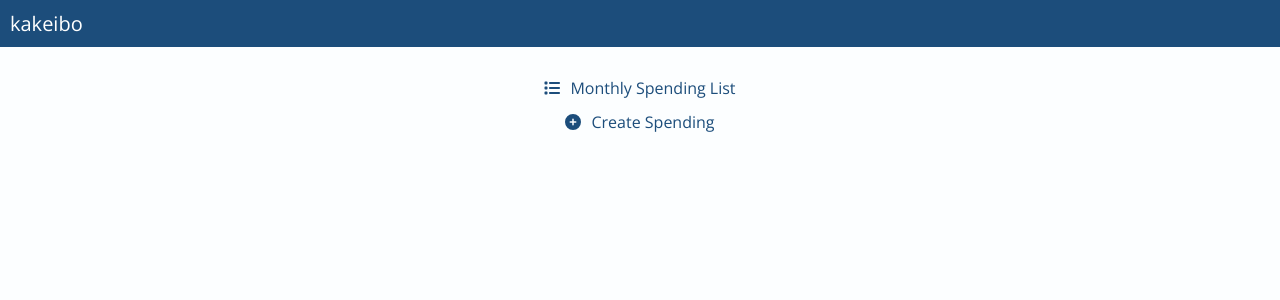
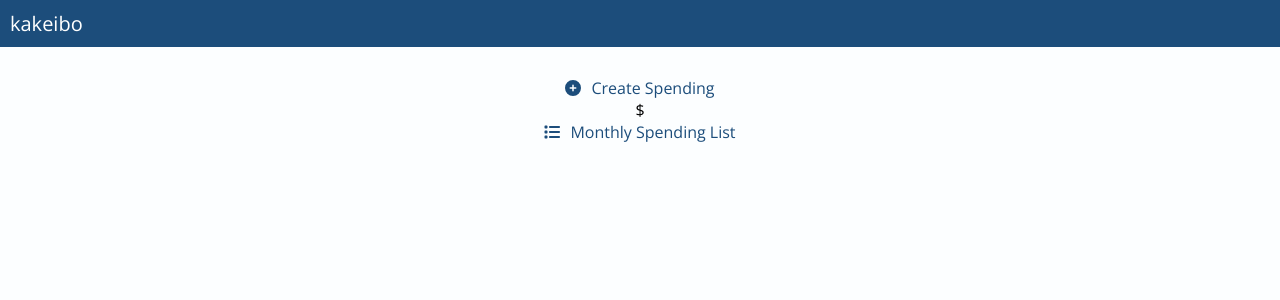
Before and after one commit to AyakaYasuda/kakeibo, a React (Create React App) app in the folder client/: page /my-page in a window 1280 px wide. Shown: the top 300 px of the page. Built offline with nearby package versions, Linux system fonts and the light colour scheme; sample sign-in values are in the browser's storage.

Commit message:
removed unused import

```diff
--- a/client/src/components/UI/Header.js
+++ b/client/src/components/UI/Header.js
@@ -1,6 +1,5 @@
-import React, { useEffect } from 'react';
+import React from 'react';
 import { useDispatch, useSelector } from 'react-redux';
-import { useNavigate } from 'react-router-dom';
 import { logout } from '../../reducks/users/operations';
 
 import Button from './Button';
@@ -8,7 +7,6 @@ import classes from './Header.module.scss';
 
 const Header = () => {
   const dispatch = useDispatch();
-  const navigate = useNavigate();
   const { isLoggedIn } = useSelector((state) => state.users);
 
   const logoutHandler = () => {
@@ -19,9 +17,12 @@ const Header = () => {
     <div className={classes.header}>
       <a href="/">kakeibo</a>
       {isLoggedIn && (
-        <Button onClick={logoutHandler} size="small">
-          LOGOUT
-        </Button>
+        <div className={classes.menu}>
+          <a href="/my-page">My Page</a>
+          <Button onClick={logoutHandler} size="small">
+            LOGOUT
+          </Button>
+        </div>
       )}
     </div>
   );
--- a/client/src/components/UI/Header.module.scss
+++ b/client/src/components/UI/Header.module.scss
@@ -16,3 +16,15 @@
     opacity: 0.9;
   }
 }
+
+.menu {
+  display: flex;
+  justify-content: center;
+  align-items: center;
+
+  a {
+    color: white;
+    font-size: 1.2rem;
+    padding-right: 1rem;
+  }
+}
--- a/client/src/hooks/useFilter.js
+++ b/client/src/hooks/useFilter.js
@@ -1,14 +1,24 @@
 import { useEffect, useState } from 'react';
-import { useSelector } from 'react-redux';
+import { useSelector, useDispatch } from 'react-redux';
+import { getSpendingByUserId } from '../reducks/spending/operations';
 
 const useFilter = (filterValue) => {
+  const dispatch = useDispatch();
+  const userId = useSelector((state) => state.users.uid);
   const spendingList = useSelector((state) => state.spending.spendingList);
   const [monthlyTotalSpending, setMonthlyTotalSpending] = useState();
   const [filteredSpendingList, setFilteredSpendingList] = useState([]);
+  console.log('spendingList', spendingList);
+
+  useEffect(() => {
+    if (userId) {
+      console.log('run');
+      dispatch(getSpendingByUserId(userId));
+    }
+  }, [dispatch, userId]);
 
   // filter spending data by month
   useEffect(() => {
-    console.log(filterValue);
     if (spendingList && spendingList.length !== 0) {
       const selectedYear = filterValue.slice(0, 4);
       const selectedMonth = filterValue.slice(-2);
@@ -37,6 +47,8 @@ const useFilter = (filterValue) => {
     }
   }, [filteredSpendingList]);
 
+  console.log(filteredSpendingList, monthlyTotalSpending);
+
   return { filteredSpendingList, monthlyTotalSpending };
 };
 
--- a/client/src/pages/Auth.js
+++ b/client/src/pages/Auth.js
@@ -1,5 +1,4 @@
 import React, { useState } from 'react';
-import { useNavigate } from 'react-router-dom';
 import { useForm } from 'react-hook-form';
 import { yupResolver } from '@hookform/resolvers/yup';
 import * as yup from 'yup';
@@ -27,7 +26,6 @@ let cx = classNames.bind(classes);
 const Auth = () => {
   const [isLoginMode, setIsLoginMode] = useState(true);
   const dispatch = useDispatch();
-  const navigate = useNavigate();
 
   const signupClass = cx({
     signup: true,
--- a/client/src/pages/MonthlySpendingList.js
+++ b/client/src/pages/MonthlySpendingList.js
@@ -1,35 +1,21 @@
-import React, { useEffect, useState } from 'react';
+import React, { useState } from 'react';
 import { useSelector } from 'react-redux';
-import { useDispatch } from 'react-redux';
-import { Link } from 'react-router-dom';
 
-import { getSpendingByUserId } from '../reducks/spending/operations';
 import useFilter from '../hooks/useFilter';
 
 import MonthFilter from '../components/spending/MonthFilter';
 import SpendingCard from '../components/spending/SpendingCard';
 import Button from '../components/UI/Button';
-import { FontAwesomeIcon } from '@fortawesome/react-fontawesome';
-import { faCirclePlus } from '@fortawesome/free-solid-svg-icons';
 import classes from './MonthlySpendingList.module.scss';
 
 const MonthlySpendingList = () => {
-  const dispatch = useDispatch();
-  const initialDate = `${new Date().getFullYear().toString()}-${(
+  const initValue = `${new Date().getFullYear().toString()}-${(
     '0' + (new Date().getMonth() + 1).toString()
   ).slice(-2)}`;
-
-  const userId = useSelector((state) => state.users.uid);
   const spendingList = useSelector((state) => state.spending.spendingList);
-  const [filterValue, setFilterValue] = useState(initialDate);
+  const [filterValue, setFilterValue] = useState(initValue);
 
   const { filteredSpendingList, monthlyTotalSpending } = useFilter(filterValue);
-
-  useEffect(() => {
-    if (userId) {
-      dispatch(getSpendingByUserId(userId));
-    }
-  }, [dispatch]);
 
   if (!spendingList || spendingList.length === 0) {
     return (
@@ -54,9 +40,6 @@ const MonthlySpendingList = () => {
         filteredSpendingList.map((spending) => (
           <SpendingCard data={spending} key={spending.id} />
         ))}
-      <Link to={'/spending/new'}>
-        <FontAwesomeIcon className={classes['add-btn']} icon={faCirclePlus} />
-      </Link>
     </div>
   );
 };
--- a/client/src/pages/MyPage.js
+++ b/client/src/pages/MyPage.js
@@ -1,5 +1,5 @@
 import React, { useState } from 'react';
-import { useSelector } from 'react-redux';
+import useFilter from '../hooks/useFilter';
 
 import { FontAwesomeIcon } from '@fortawesome/react-fontawesome';
 import { faListSquares, faCirclePlus } from '@fortawesome/free-solid-svg-icons';
@@ -7,10 +7,20 @@ import { Link } from 'react-router-dom';
 import classes from './MyPage.module.scss';
 
 const MyPage = () => {
-  const { spendingList } = useSelector((state) => state.spending);
+  const currentYearAndMonth =
+    new Date().getFullYear().toString() +
+    '-' +
+    ('0' + (new Date().getMonth() + 1).toString()).slice(-2);
+
+  const { monthlyTotalSpending } = useFilter(currentYearAndMonth);
 
   return (
     <div className="section-container center-col">
+      <div>
+        <FontAwesomeIcon icon={faCirclePlus} className={classes['icon-add']} />
+        <Link to="/spending/new">Create Spending</Link>
+      </div>
+      <p>${monthlyTotalSpending}</p>
       <div>
         <FontAwesomeIcon
           icon={faListSquares}
@@ -19,10 +29,6 @@ const MyPage = () => {
         <Link to="/spending">Monthly Spending List</Link>
       </div>
       <div className="spacer-sm" />
-      <div>
-        <FontAwesomeIcon icon={faCirclePlus} className={classes['icon-add']} />
-        <Link to="/spending/new">Create Spending</Link>
-      </div>
     </div>
   );
 };
--- a/client/src/pages/SpendingEdit.js
+++ b/client/src/pages/SpendingEdit.js
@@ -29,7 +29,7 @@ const SpendingEdit = () => {
     setCreatedAt(
       new Date(identifiedSpending.createdAt).toISOString().slice(0, 10)
     );
-  }, []);
+  }, [spendingId, spendingList]);
 
   const preloadedValues = {
     category: category,
--- a/client/src/reducks/spending/reducers.js
+++ b/client/src/reducks/spending/reducers.js
@@ -10,7 +10,7 @@ export const SpendingReducer = (state = initialState.spending, action) => {
 
     case Actions.CREATE_SPENDING:
       return {
-        spendingList: [...state.spendingList, action.payload],
+        spendingList: [action.payload, ...state.spendingList],
       };
 
     case Actions.DELETE_SPENDING:
```
